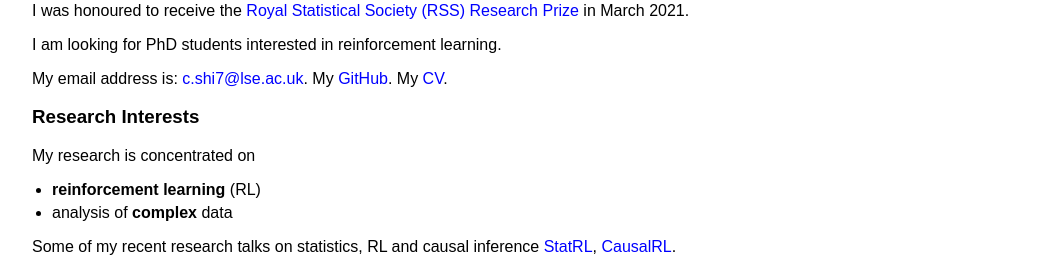
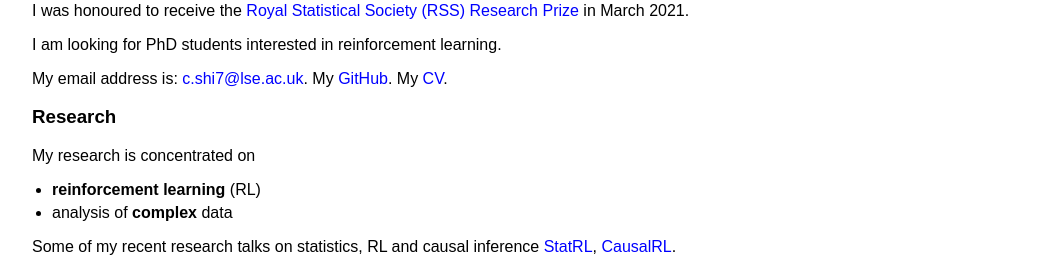
Before and after one commit to callmespring/callmespring.github.io, a Jekyll site: the page built from index.md, in a window 1280 px wide. Shown: the part 1076-1348 px from the top of the page, without its empty margins (108-1171 px from the left). Built offline with Jekyll 4.4.1, drawn with Linux system fonts in a browser that asks for light colours.

Commit message:
Update index.md

```diff
--- a/index.md
+++ b/index.md
@@ -24,7 +24,7 @@ I am looking for PhD students interested in reinforcement learning.
 
 My email address is: <c.shi7@lse.ac.uk>. My [GitHub](https://github.com/callmespring). My [CV](./mycv-4.pdf).
 
-### Research Interests
+### Research
 
 My research is concentrated on
 
```
